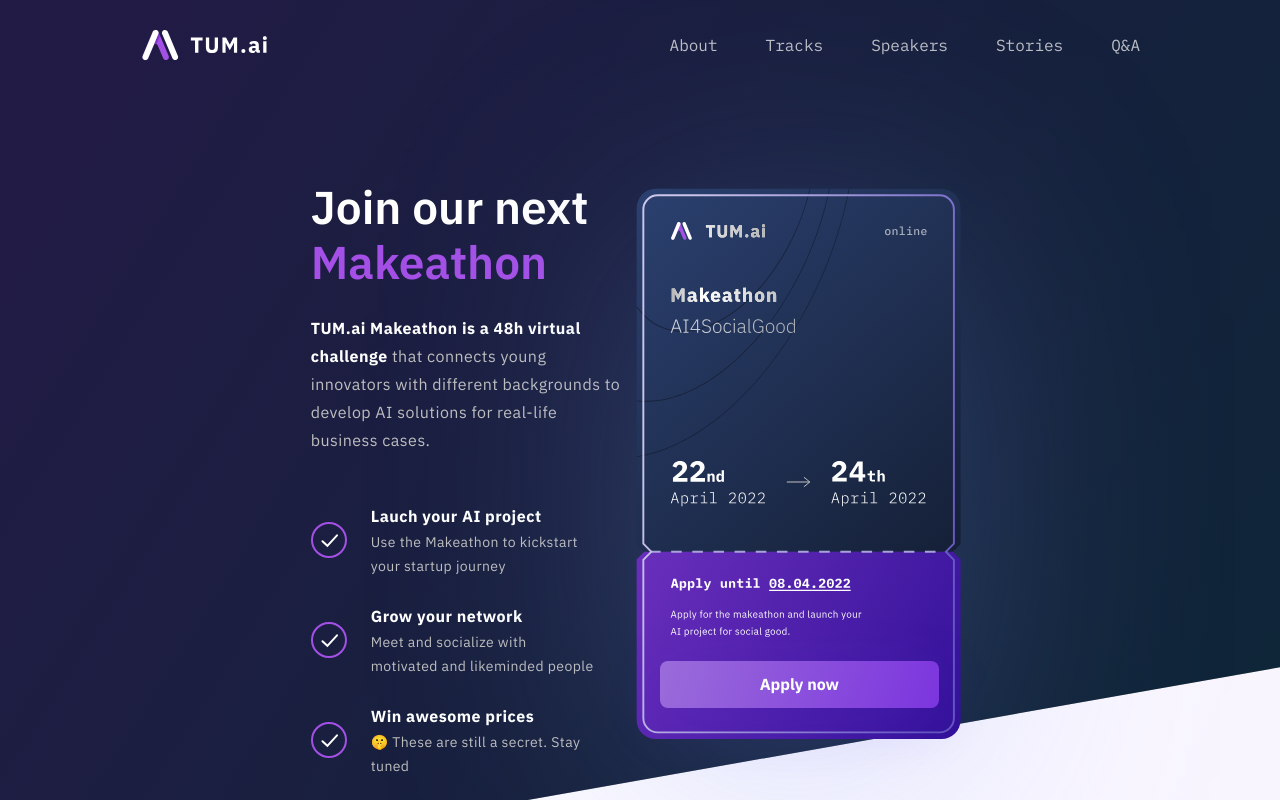
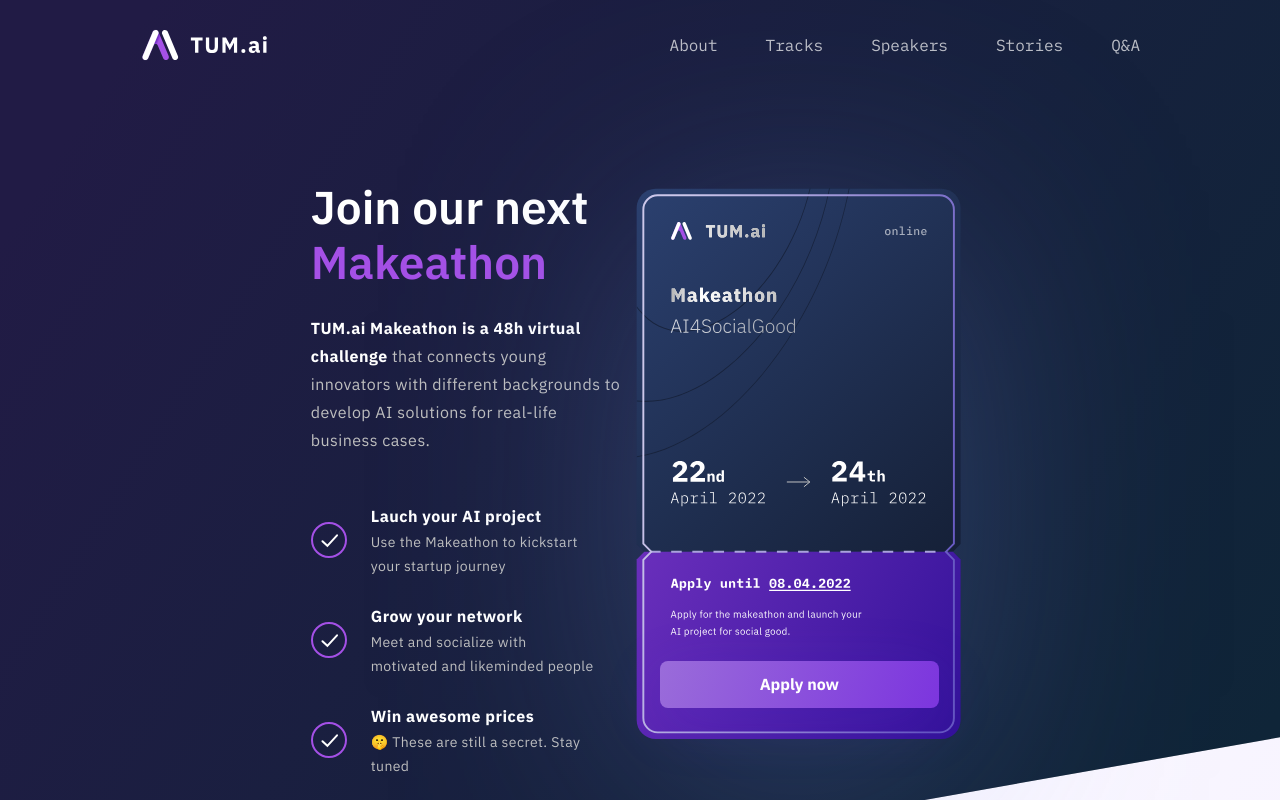
Before and after one commit to tum-ai/makeathon2022, a Next.js app: page / in a window 1280 px wide. Shown: the top 800 px of the page. Built offline with nearby package versions, Linux system fonts and the light colour scheme.

Commit message:
fixes aws logo bug

```diff
--- a/styles/03_sections/Hero.module.css
+++ b/styles/03_sections/Hero.module.css
@@ -6,7 +6,7 @@
 }
 .Background{
   width: 100%;
-  height: calc(780px + ((100vw * 0.176327) / 2));
+  height: calc(850px + ((100vw * 0.176327) / 2));
   position: absolute;
 }
 .BgContainer{
```
